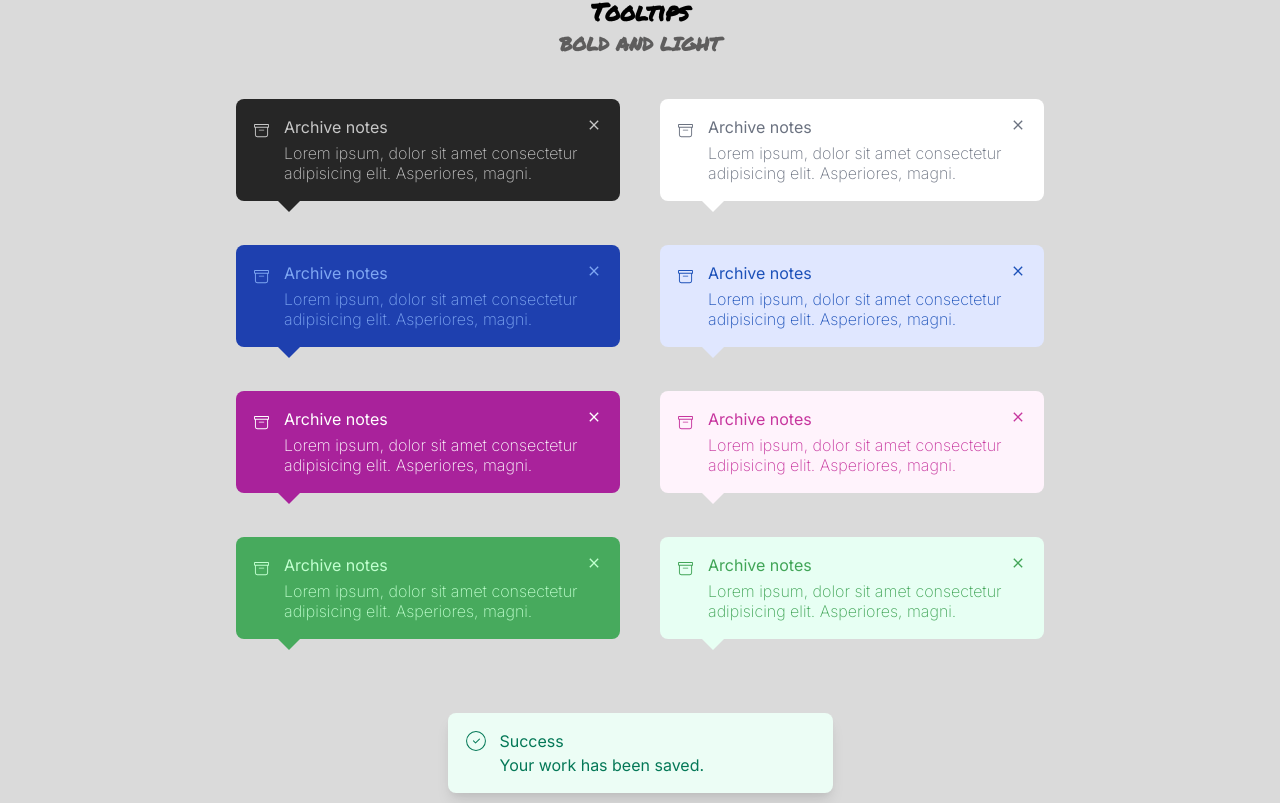
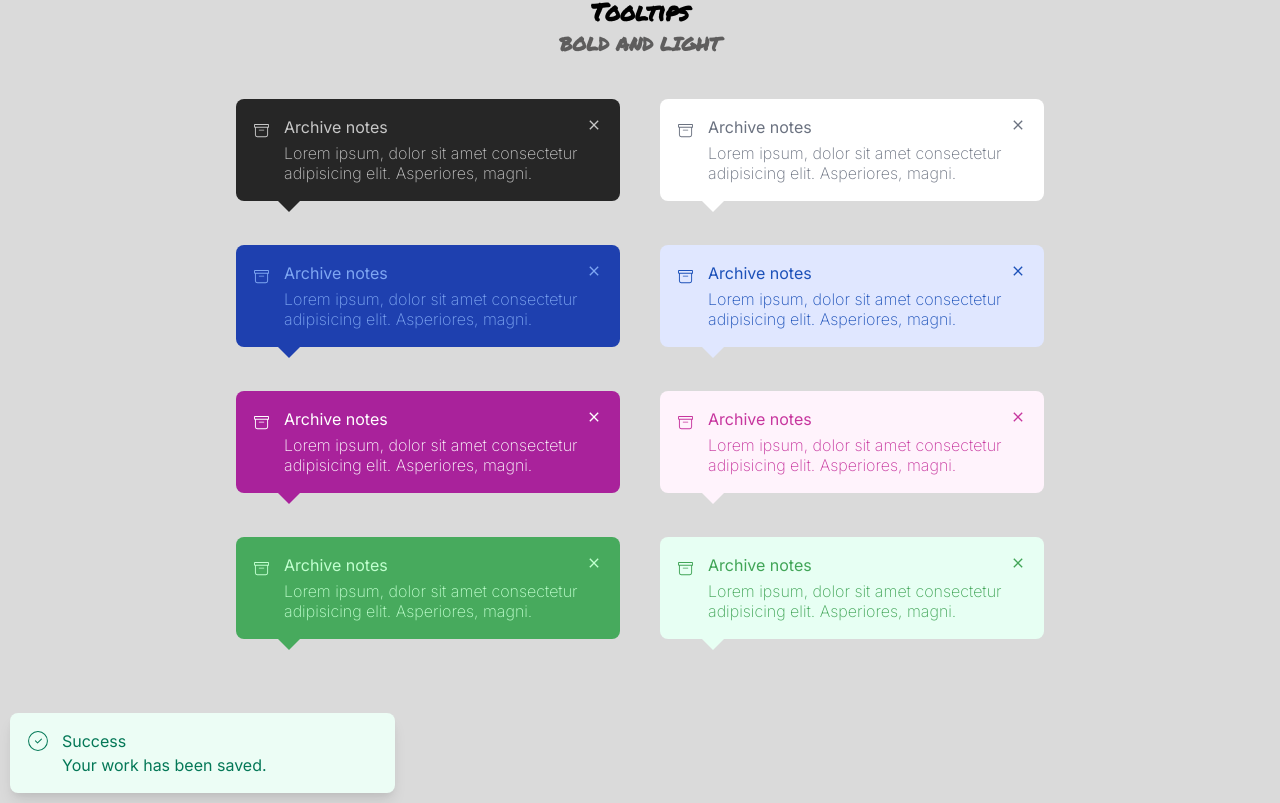
Before and after one commit to emirisato1003/react-component-library, a React (Vite) app: page / in a window 1280 px wide. Shown: the part 2155-2958 px from the top of the page. Built offline with nearby package versions, Linux system fonts and the light colour scheme; the HTML template or start-up script is replaced by a standard one.

Commit message:
add createPortal in toast component.

```diff
--- a/src/assets/components/Toasts/Popup.jsx
+++ b/src/assets/components/Toasts/Popup.jsx
@@ -13,14 +13,17 @@ export default function Toast() {
     // const popupClass = classNames('popup', theme);
 
     return (
+        createPortal(
         <section className="toast">
-            <div className="pop-up">
-                <CiCircleCheck className='popup-icon' />
-                <div className="pop-up-text">
+            <div className="toast-container">
+                <CiCircleCheck className='toast-icon' />
+                <div className="toast-text">
                     <p>Success</p>
                     <p>Your work has been saved.</p>
                 </div>
             </div>
-        </section>
+        </section>,
+        document.body
+        )
     );
 }
--- a/src/index.css
+++ b/src/index.css
@@ -457,7 +457,7 @@ section.tooltips .title{
 
 /* ---------------------- */
 
-.pop-up{
+.toast-container{
   width: 385px;
   display: flex;
   gap: 12px;
@@ -466,11 +466,11 @@ section.tooltips .title{
   padding: 16px;
   border-radius: 8px;
   line-height: 24px;
-  margin-bottom: 10px;
+  margin: 10px;
   box-shadow: 0px 10px 15px -3px rgba(0, 0, 0, 0.1), 0px 4px 6px -2px rgba(0, 0, 0, 0.05);
 }
 
-.popup-icon{
+.toast-icon{
   font-size: 1.5rem;
 }
 
```
